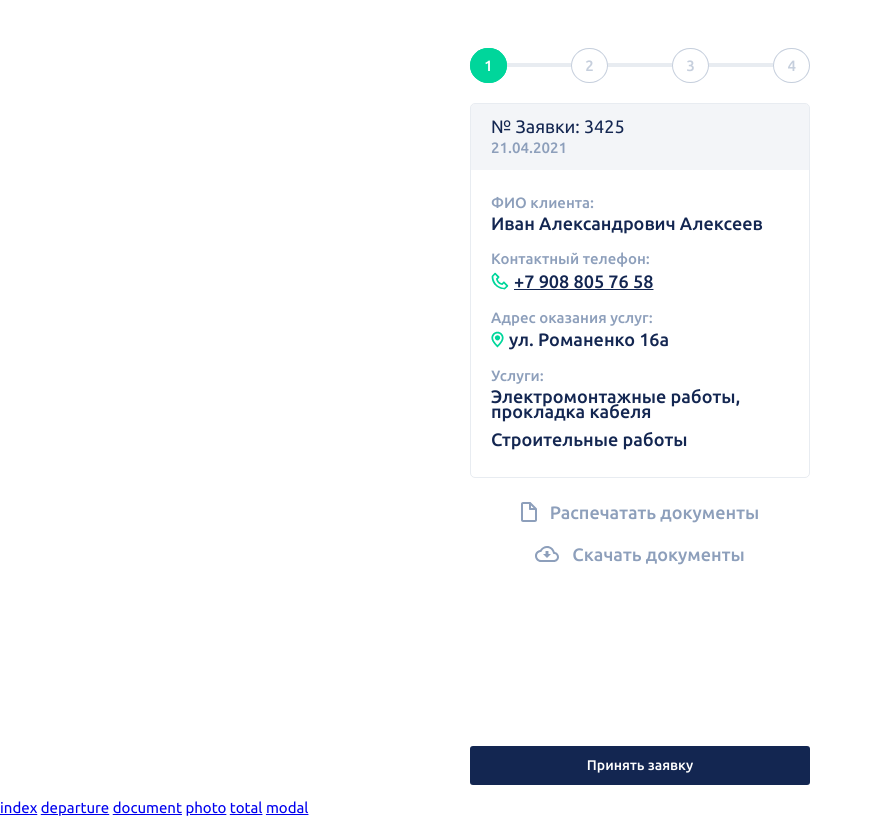
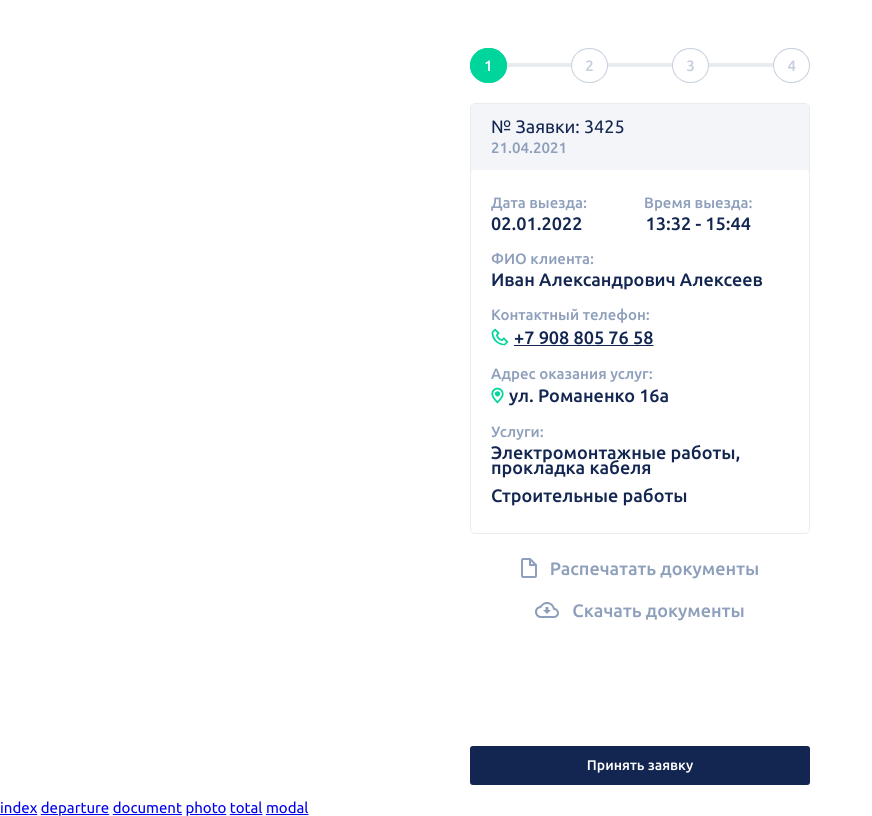
Before and after one commit to YaroslavMus/Home, a plain HTML site: page index.html in a window 1280 px wide. Shown: the whole page, without its empty margins (0-872 px from the left). Drawn offline with nearby package versions, Linux system fonts and the light colour scheme.

Commit message:
Добавление дата и время

```diff
--- a/css/style.css
+++ b/css/style.css
@@ -359,7 +359,7 @@ body {
     background: #00d69b;
     border: 1px solid #00d69b;
 }
-.active-numder{
+.active-numder {
     color: #fff;
     background: #00d69b;
     border: 1px solid #00d69b;
@@ -408,6 +408,28 @@ body {
 .card-list li > div:nth-child(2) {
     display: flex;
     align-items: center;
+    font-weight: 500;
+    font-size: 18px;
+    color: #132651;
+    margin-top: 6px;
+}
+.card-list li:nth-child(1){
+    display: flex;
+    align-items: center;
+}
+.card-list li:nth-child(1) > div:nth-child(1){
+ margin-right: 57px;
+}
+.card-list li:nth-child(1) > div {
+    font-weight: 500;
+    font-size: 15px;
+    line-height: 100%;
+    flex-direction: column;
+    color: #8d9fbb;
+    margin-top: 0px;
+}
+.card-list li:nth-child(1) span {
+    display: block;
     font-weight: 500;
     font-size: 18px;
     color: #132651;
@@ -513,7 +535,7 @@ body {
 
     margin-top: 23px;
 }
-.document svg{
+.document svg {
     margin-right: 13px;
 }
 .document button {
--- a/index.html
+++ b/index.html
@@ -39,6 +39,16 @@
                 </div>
                 <div class="card-list">
                     <ul>
+                        <li>
+                            <div>
+                                Дата выезда:
+                                <span>02.01.2022</span>
+                            </div>
+                            <div>
+                                Время выезда:
+                                <span>13:32 - 15:44</span>
+                            </div>
+                        </li>
                         <li>
                             <div>ФИО клиента:</div>
                             <div>Иван Александрович Алексеев</div>
```
Also changed, not shown: departure.html (+10 -0 lines), document.html (+13 -3 lines), photo.html (+10 -0 lines).
